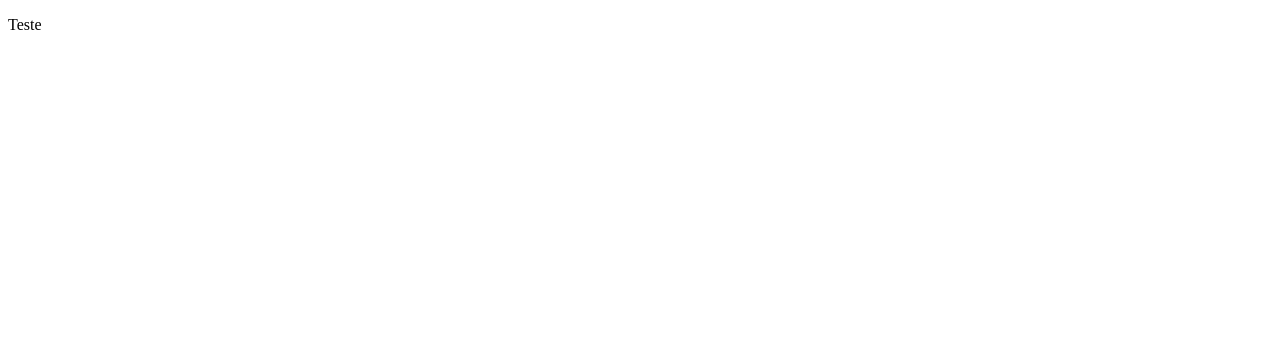
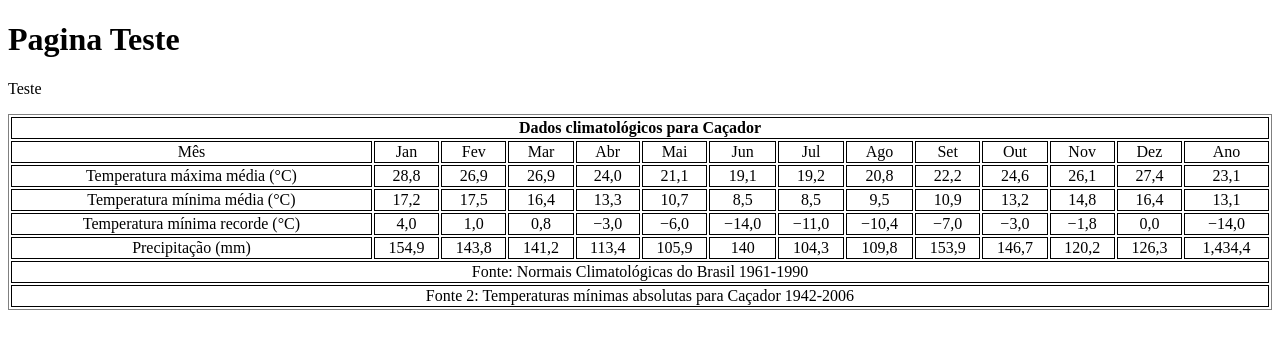
Before and after one commit to Leout/Meu-primeiro-Repo, a plain HTML site: page index.html in a window 1280 px wide. Drawn offline with Linux system fonts and the light colour scheme.

Commit message:
Criado Tabela

```diff
--- a/index.html
+++ b/index.html
@@ -1,9 +1,144 @@
 <!DOCTYPE html>
-<html>
+<html lang="pt-BR">
 <head>
 	<title>Pagina Web</title>
+	<meta charset="utf-8">
+	<style type="text/css">
+
+		table, td, th {
+			border-width: 1px;
+			border-style: solid;
+		}
+
+		td {
+			text-align: center;
+		}
+
+		table {
+			width: 100%;
+		}
+
+		.vermelho {
+			background-color: red;
+		}
+
+		.laranja {
+			background-color: orange;
+		}
+
+		.branco {
+			background-color: white;
+		}
+
+		.azul {
+			background-color: blue;
+		}
+
+	</style>
 </head>
 <body>
+	<header></header>
+	<nav></nav>
+	<section></section>
+	<footer></footer>
+	<h1>Pagina Teste</h1>
 	<p>Teste</p>
+	<table>
+		<thead>
+			<tr>
+				<th colspan="14">Dados climatológicos para Caçador</th>
+			</tr>
+			<tr>
+				<td>Mês</td>
+				<td>Jan</td>
+				<td>Fev</td>
+				<td>Mar</td>
+				<td>Abr</td>
+				<td>Mai</td>
+				<td>Jun</td>
+				<td>Jul</td>
+				<td>Ago</td>
+				<td>Set</td>
+				<td>Out</td>
+				<td>Nov</td>
+				<td>Dez</td>
+				<td>Ano</td>
+			</tr>
+		</thead>
+		<tbody>
+			<tr>
+				<td>Temperatura máxima média (°C)</td>
+				<td>28,8</td>
+				<td>26,9</td>
+				<td>26,9</td>
+				<td>24,0</td>
+				<td>21,1</td>
+				<td>19,1</td>
+				<td>19,2</td>
+				<td>20,8</td>
+				<td>22,2</td>
+				<td>24,6</td>
+				<td>26,1</td>
+				<td>27,4</td>
+				<td>23,1</td>
+			</tr>
+			<tr>
+				<td>Temperatura mínima média (°C)</td>
+				<td>17,2</td>
+				<td>17,5</td>
+				<td>16,4</td>
+				<td>13,3</td>
+				<td>10,7</td>
+				<td>8,5</td>
+				<td>8,5</td>
+				<td>9,5</td>
+				<td>10,9</td>
+				<td>13,2</td>
+				<td>14,8</td>
+				<td>16,4</td>
+				<td>13,1</td>
+			</tr>
+			<tr>
+				<td>Temperatura mínima recorde (°C)</td>
+				<td>4,0</td>
+				<td>1,0</td>
+				<td>0,8</td>
+				<td>−3,0</td>
+				<td>−6,0</td>
+				<td>−14,0</td>
+				<td>−11,0</td>
+				<td>−10,4</td>
+				<td>−7,0</td>
+				<td>−3,0</td>
+				<td>−1,8</td>
+				<td>0,0</td>
+				<td>−14,0</td>
+			</tr>
+			<tr>
+				<td>Precipitação (mm)</td>
+				<td>154,9</td>
+				<td>143,8</td>
+				<td>141,2</td>
+				<td>113,4</td>
+				<td>105,9</td>
+				<td>140</td>
+				<td>104,3</td>
+				<td>109,8</td>
+				<td>153,9</td>
+				<td>146,7</td>
+				<td>120,2</td>
+				<td>126,3</td>
+				<td>1,434,4</td>
+			</tr>
+		</tbody>
+		<tfoot>
+			<tr>
+				<td colspan="14">Fonte: Normais Climatológicas do Brasil 1961-1990</td>
+			</tr>
+			<tr>
+				<td colspan="14">Fonte 2: Temperaturas mínimas absolutas para Caçador 1942-2006</td>
+			</tr>
+		</tfoot>
+	</table>
 </body>
 </html>
```
